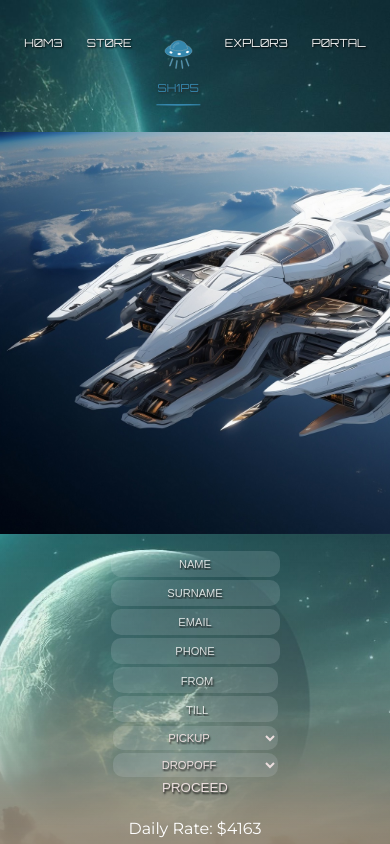
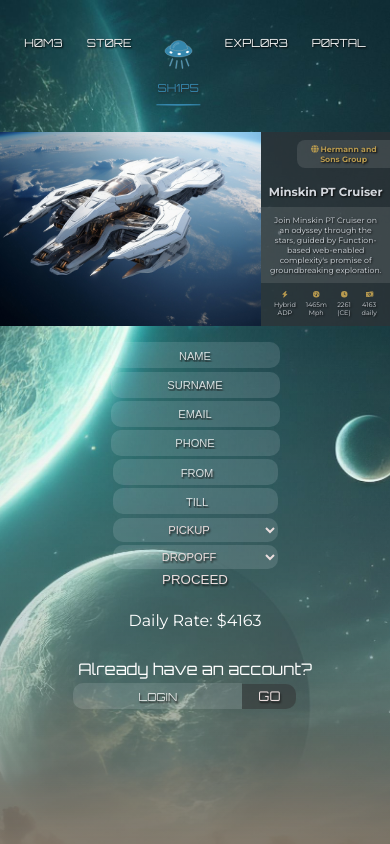
Before and after one commit to thegroosalugg/Andromeda, a React (Vite) app: page /ships in a window 390 px wide. Both pictures are taken after a click on the element 195 px from the left and 1647 px from the top of the page. Shown: the top 844 px of the page. Built offline with nearby package versions, Linux system fonts and the light colour scheme.

Commit message:
updated css structure and mobile layout for ship details page

```diff
--- a/src/pageContent/spaceships/details/ShipDetails.module.css
+++ b/src/pageContent/spaceships/details/ShipDetails.module.css
@@ -3,18 +3,32 @@
   width: 960px;
   max-width: 100%;
   display: flex;
-  border-radius: 5%;
+  border-radius: 0;
   overflow: auto;
+
+  > img {
+    width: 640px;
+    opacity: 0.8;
+  }
 }
 
-.ship img {
-  max-width: 640px;
-  opacity: 0.8;
-  border-radius: 5% 0 0 5%;
+@media screen and (min-width: 320px) and (max-width: 440px) {
+  .ship {
+    width: 100%;
+    border-radius: 0;
+
+    > img {
+      width: 67%;
+    }
+  }
 }
 
-@media screen and (max-width: 900px) {
-  .ship, .ship img {
-    border-radius: 0;
+@media screen and (min-width: 864px) {
+  .ship {
+    border-radius: 5%;
+
+    img {
+      border-radius: 5% 0 0 5%;
+    }
   }
 }
--- a/src/pageContent/spaceships/details/StaticInfoCard.module.css
+++ b/src/pageContent/spaceships/details/StaticInfoCard.module.css
@@ -1,28 +1,25 @@
 .ship-info {
+  width: 320px;
   color: #d4d8de;
   text-shadow: 1px 1px 2px #080808;
   font-size: 0.8rem;
   background-color: rgba(47, 49, 54, 0.7);
-  border-radius: 0 5% 5% 0;
+  border-radius: 0;
   display: flex;
   flex-direction: column;
   text-align: center;
+
+  h4 {
+    align-self: end;
+    padding: 0.3rem;
+    max-width: 66%;
+    color: rgb(184, 154, 79);
+    background: rgb(255, 255, 255, 0.1);
+    border-radius: 0.5rem 0 0 0.5rem;
   }
 
-.ship-info h4 {
-  margin-left: auto;
-  color: rgb(184, 154, 79);
-  text-align: end;
-  background: rgb(255, 255, 255, 0.1);
-  border-radius: 0.5rem 0 0 0.5rem;
-  padding: 0.3rem;
-}
-
-.ship-info h2 {
-  margin: 0 0.5rem 2rem;
-}
-
-.ship-info article {
+  > p {
+    margin: 0;
     padding: 2rem;
     background: rgb(255, 255, 255, 0.1);
   }
@@ -30,19 +27,49 @@
   .icons {
     display: flex;
     justify-content: space-between;
+    margin-top: auto;
     padding: 2rem;
-  margin-top: auto;
     font-size: smaller;
     color: rgb(184, 154, 79);
-}
 
-.icons p {
+    p {
       margin: 0.5rem;
       color: #d4d8de;
     }
-
-@media screen and (max-width: 900px) {
-  .ship-info {
-    border-radius: 0;
   }
 }
+
+@media screen and (min-width: 320px) and (max-width: 440px) {
+  .ship-info {
+    width: 33%;
+    font-size: 2vw;
+
+    h4 {
+      padding: 1vw;
+      margin: 1vh 0;
+    }
+
+    h2 {
+      margin: 1vh 0;
+    }
+
+    > p {
+      padding: 2vw;
+    }
+
+    .icons {
+      padding: 2vw;
+      font-size: smaller;
+
+      p {
+        margin: 0.5vw;
+      }
+    }
+  }
+}
+
+@media screen and (min-width: 864px) {
+  .ship-info {
+    border-radius: 0 5% 5% 0;
+  }
+}
--- a/src/pageContent/spaceships/details/StaticInfoCard.tsx
+++ b/src/pageContent/spaceships/details/StaticInfoCard.tsx
@@ -18,13 +18,13 @@ const StaticInfoCard: React.FC<SpaceShip> = (spaceship) => {
         <FontAwesomeIcon icon={['fas', 'globe']} /> {maker}
       </h4>
       <h2>{model}</h2>
-      <motion.article
+      <motion.p
         initial={{ scaleY: 0, opacity: 0 }}
         animate={{ scaleY: 1, opacity: 1 }}
         transition={{ duration: 0.5, ease: 'linear', delay: 0.3 }}
       >
         {desc}
-      </motion.article>
+      </motion.p>
       <IconRow
         className={css.icons}
         icons={[
```
Lines whose indentation alone changed are shown as unchanged.
